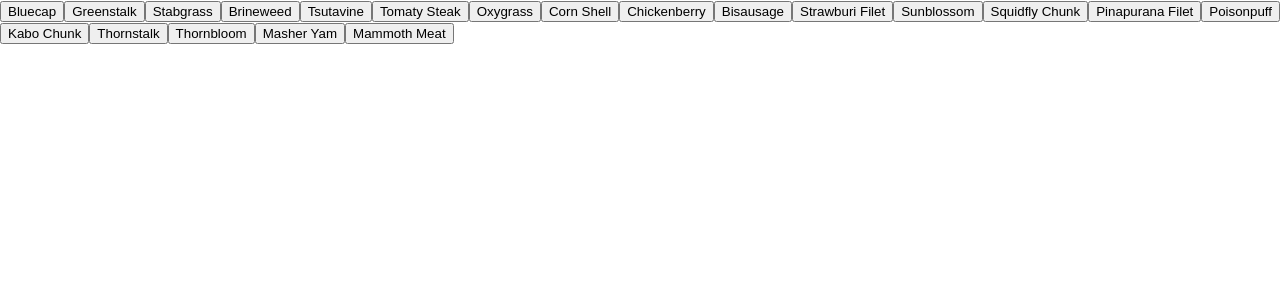
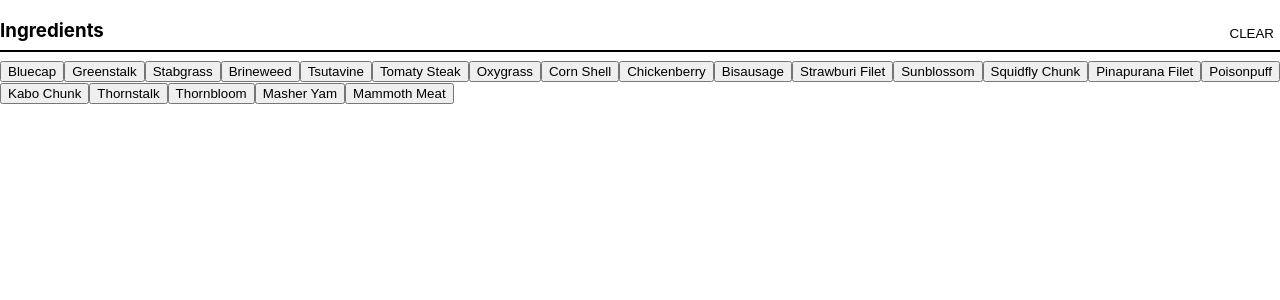
Before and after one commit to garrickf/nomnom, a React (Create React App) app: page / in a window 1280 px wide. Shown: the top 300 px of the page. Built offline with nearby package versions, Linux system fonts and the light colour scheme; the HTML template or start-up script is replaced by a standard one.

Commit message:
ingredient picker: add header section with title and clear ingredients button

```diff
--- a/src/components/IngredientPicker.tsx
+++ b/src/components/IngredientPicker.tsx
@@ -1,6 +1,7 @@
 import { AppContext } from "../App";
 import { INGREDIENTS } from "../services/IngredientService";
 import { useContext } from "react";
+import styled from "styled-components";
 
 const IngredientPicker = () => {
   const appContext = useContext(AppContext);
@@ -20,8 +21,52 @@ const IngredientPicker = () => {
     appContext.setToggledIngredients(() => newToggledIngredients);
   };
 
+  const clear = () => {
+    if (appContext === null) {
+      return;
+    }
+
+    const newToggledIngredients = appContext.toggledIngredients.map(
+      () => false
+    );
+
+    appContext.setToggledIngredients(() => newToggledIngredients);
+  };
+
+  const Header = styled.div`
+    display: flex;
+    padding: 0 0 0.5em 0;
+  `;
+
+  const Title = styled.h3`
+    margin-bottom: 0;
+  `;
+
+  const ClearButton = styled.button`
+    align-self: end;
+    margin-left: auto;
+    text-transform: uppercase;
+    border: none;
+    background-color: inherit;
+
+    :hover {
+      background-color: #d9d9d9;
+      border-radius: 5px;
+    }
+  `;
+
+  const HeaderLine = styled.hr`
+    border: 1px solid black;
+    margin-top: 0;
+  `;
+
   return (
     <div>
+      <Header>
+        <Title>Ingredients</Title>
+        <ClearButton onClick={() => clear()}>Clear</ClearButton>
+      </Header>
+      <HeaderLine />
       {INGREDIENTS.map((ingredient) => (
         <button
           key={ingredient.name}
```
